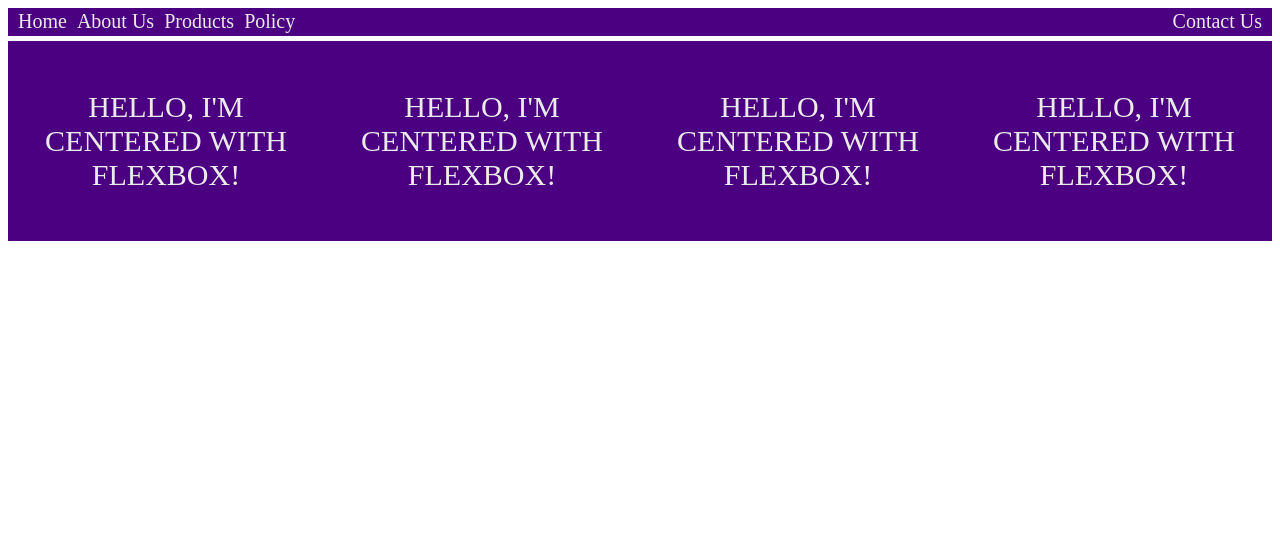
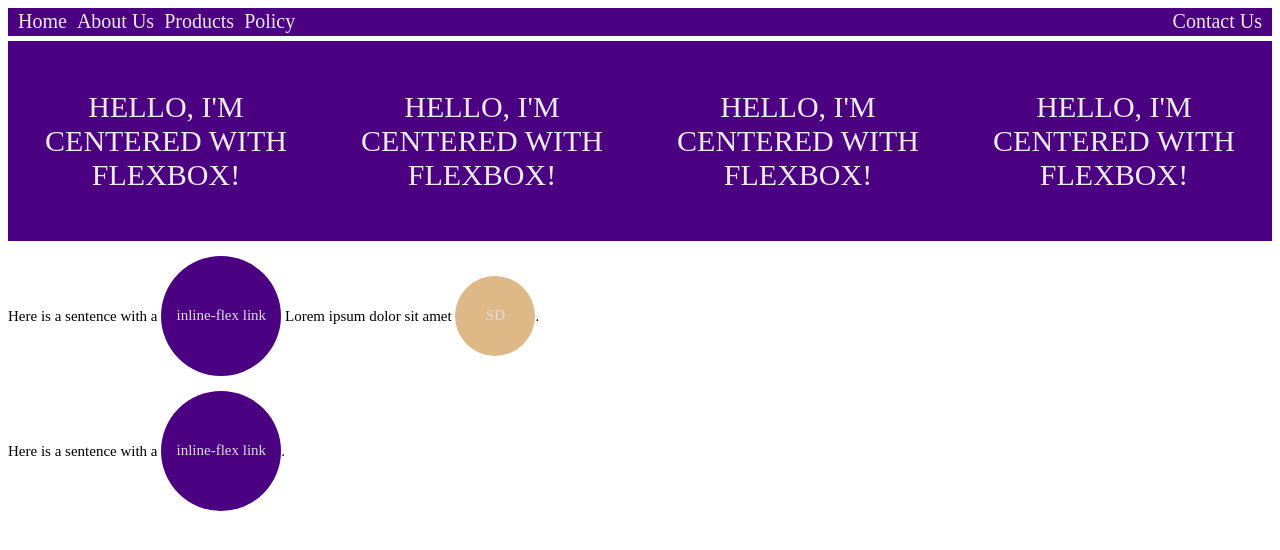
Before and after one commit to BOBKOVSERGEY/html5css3responsiv, a plain HTML site: page adaptivnaya-razmetka-img/flexbox/index.html in a window 1280 px wide. Drawn offline with Linux system fonts and the light colour scheme.

Commit message:
inline-flex

```diff
--- a/adaptivnaya-razmetka-img/flexbox/index.html
+++ b/adaptivnaya-razmetka-img/flexbox/index.html
@@ -38,5 +38,9 @@
   </div>
 </div>
 </div>
+
+<p>Here is a sentence with a <a href="http://www.w3.org/TR/css-flexbox-1/#flex-containers" class="inlineFlex">inline-flex link</a> Lorem ipsum dolor sit amet
+  <a href="#" class="inlineFlexTwo">SD</a>.</p>
+<p>Here is a sentence with a <a href="http://www.w3.org/TR/css-flexbox-1/#flex-containers" class="inlineFlex">inline-flex link</a>.</p>
 </body>
 </html>
--- a/adaptivnaya-razmetka-img/flexbox/main.css
+++ b/adaptivnaya-razmetka-img/flexbox/main.css
@@ -3,6 +3,9 @@ html {
   box-sizing: border-box;
 }
 
+p {
+  font-size: 1.5rem;
+}
 /* menu
 =============*/
 .menuWrap {
@@ -28,6 +31,34 @@ html {
 
 /* end menu
 =============*/
+
+.inlineFlex {
+  display: inline-flex;
+  align-items: center;
+  justify-content: center;
+  height: 120px;
+  width: 120px;
+  background-color: indigo;
+  text-decoration: none;
+  border-radius: 50%;
+  color: #ddd;
+  font-size: 1.5rem;
+}
+
+.inlineFlexTwo {
+  display: inline-flex;
+  align-items: center;
+  justify-content: center;
+  height: 80px;
+  width: 80px;
+  background-color: burlywood;
+  text-decoration: none;
+  border-radius: 50%;
+  color: #ddd;
+  font-size: 1.5rem;
+}
+
+
 .wrapper {
   font-size: 0;
 }
```
